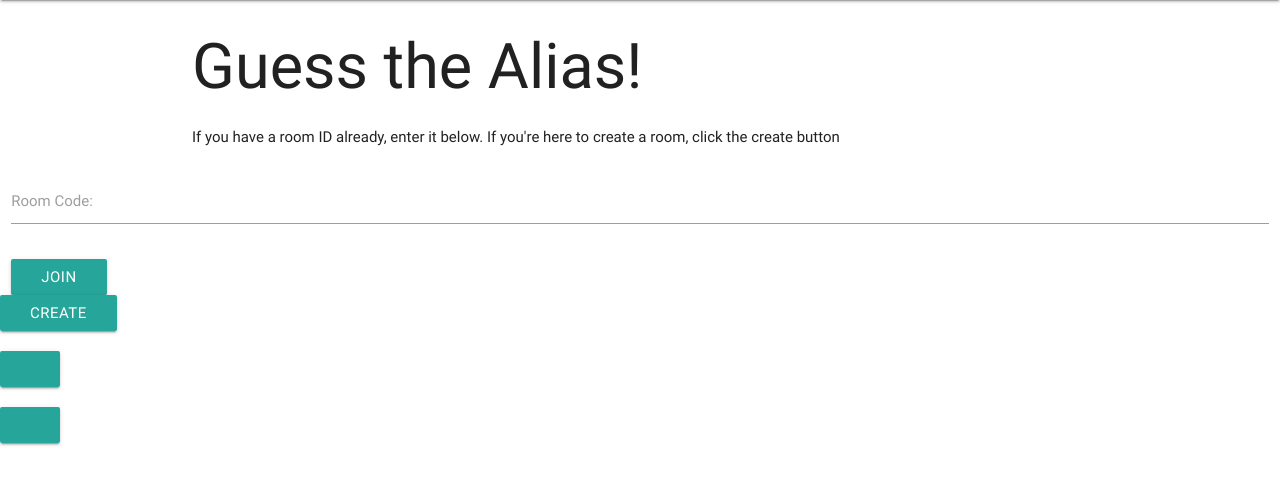
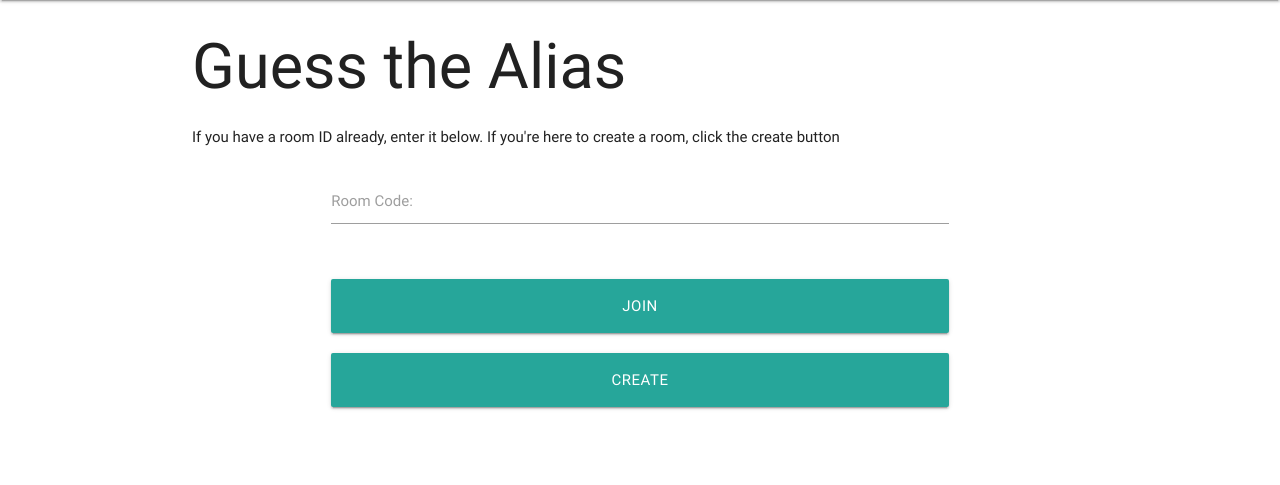
Before and after one commit to zldobbs/GuessTheAlias, a Flask app: page / in a window 1280 px wide. Shown: the part 64-549 px from the top of the page. Run offline with Flask 2, Linux system fonts and the light colour scheme; some libraries are stand-ins or nearby versions.

Commit message:
Make buttons large

```diff
--- a/GTA/static/css/style.css
+++ b/GTA/static/css/style.css
@@ -1,3 +1,8 @@
 .nav-wrapper {
   padding: 10px;
 }
+
+.btn-large {
+  margin: 0 auto;
+  min-width: 100%;
+}
--- a/GTA/templates/landing.html
+++ b/GTA/templates/landing.html
@@ -2,20 +2,26 @@
 {% block body %}
   <div class="row">
     <div class="container">
-      <h1>Guess the Alias!</h1>
+      <h1>Guess the Alias</h1>
       <p>If you have a room ID already, enter it below. If you're here to create a room, click the create button</p>
       {% if error %}<div class="card-panel deep-orange-darken-3"><span class="white-text"><strong>Error:</strong> {{ error }}{% endif %}</span></div>
       <form action="/" method="post">
-        <div class="input-field col s12">
-          <input id="roomCode" type="text" class="validate">
-          <label for="roomCode">Room Code:</label>
+        <div class="row">
+          <div class="input-field col m6 push-m3 s12">
+            <input id="roomCode" type="text" class="validate">
+            <label for="roomCode">Room Code:</label>
+          </div>
         </div>
-        <div class="input-field col s12">
-          <button class="btn waves-effect waves-light" type="submit" name="action">Join</button>
+        <div class="row">
+          <div class="input-field col m6 push-m3 s12">
+            <button class="btn-large waves-effect waves-light" type="submit" name="action">Join</button>
+          </div>
         </div>
       </form>
       <div class="row">
-        <a class="btn waves-effect waves-light" href="/generateCode">Create</button>
+        <div class="col m6 push-m3 s12">
+          <a class="btn-large waves-effect waves-light" href="/generateCode">Create</a>
+        </div>
       </div>
     </div>
   </div>
--- a/GTA/templates/layout.html
+++ b/GTA/templates/layout.html
@@ -5,16 +5,10 @@
     <meta charset="utf-8">
     <!-- Materialize CSS CDN -->
     <link rel="stylesheet" href="https://cdnjs.cloudflare.com/ajax/libs/materialize/0.100.2/css/materialize.min.css">
-    <!-- jQuery CDN -->
-    <script src="https://code.jquery.com/jquery-3.2.1.slim.min.js"
-        integrity="sha256-k2WSCIexGzOj3Euiig+TlR8gA0EmPjuc79OEeY5L45g="
-        crossorigin="anonymous"></script>
-    <!-- Materialize js CDN -->
-    <script src="https://cdnjs.cloudflare.com/ajax/libs/materialize/0.100.2/js/materialize.min.js"></script>
     <!-- Materialize Icons -->
     <link href="https://fonts.googleapis.com/icon?family=Material+Icons" rel="stylesheet">
     <!-- Custom CSS -->
-    <link href="css/style.css" rel="stylesheet">
+    <link href="static/css/style.css" rel="stylesheet">
   </head>
   <body>
     <!-- navbar -->
@@ -28,5 +22,9 @@
     </nav>
     {% block body %}
     {% endblock %}
+    <!-- jQuery CDN -->
+    <script type="text/javascript" src="https://code.jquery.com/jquery-3.2.1.min.js"></script>
+    <!-- Materialize js CDN -->
+    <script src="https://cdnjs.cloudflare.com/ajax/libs/materialize/0.100.2/js/materialize.min.js"></script>
   </body>
 </html>
```
